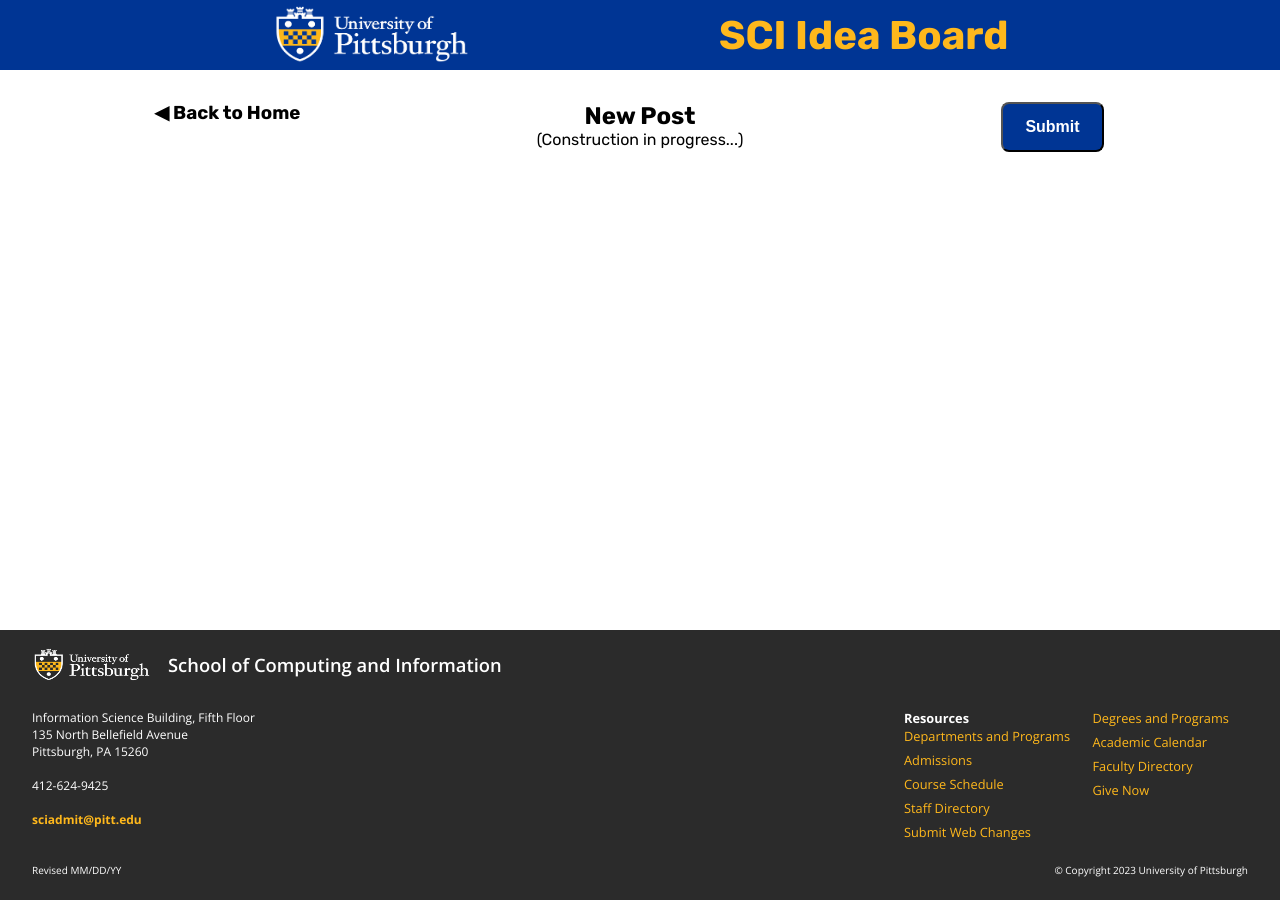
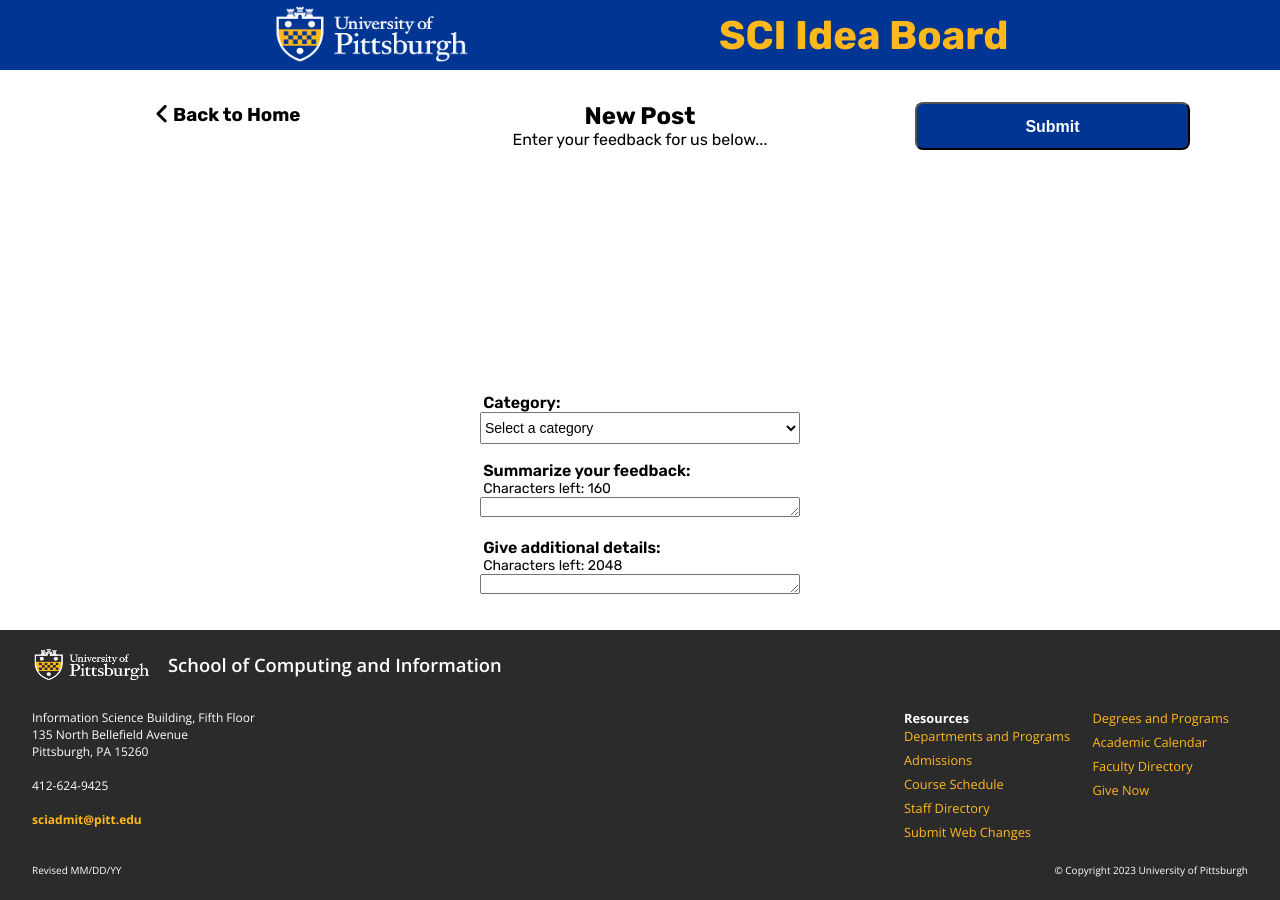
Before and after one commit to jonprice99/sci-billboards, a Next.js app: page /new_post in a window 1280 px wide. Built offline with nearby package versions, Linux system fonts and the light colour scheme.

Commit message:
Rough New Post page

```diff
--- a/app/boards/Board.module.css
+++ b/app/boards/Board.module.css
@@ -127,6 +127,7 @@
   font-size: 16px;
   font-weight: bold;
   border-radius: 8px;
+  max-width: 18rem;
 }
 
 .button:active {
--- a/app/components/Home_Center.module.css
+++ b/app/components/Home_Center.module.css
@@ -39,7 +39,7 @@
 /* Mobile */
 @media (max-width: 700px) {
     .center {
-        padding: 6rem 0 4rem;
+        padding: 2rem 0 2rem;
     }
 
     .center::before {
--- a/app/new_post/NewPost.module.css
+++ b/app/new_post/NewPost.module.css
@@ -15,6 +15,10 @@
   align-content: center;
   justify-content: space-between;
   text-align: center;
+}
+
+.grid h3 {
+  max-height: 3rem;
 }
 
 .card {
@@ -88,6 +92,7 @@
   font-size: 16px;
   font-weight: bold;
   border-radius: 8px;
+  max-height: 3rem;
 }
 
 .button:active {
@@ -98,6 +103,32 @@
 
 .button:hover {
   box-shadow: 0 12px 16px 0 rgba(0,0,0,0.1), 0 17px 50px 0 rgba(0, 0, 0, 0.075);
+}
+
+.post_form {
+  font-size: 14px;
+}
+
+.post_form p {
+  padding-left: 0.2rem;
+}
+
+.post_form form label {
+  font-weight: 600;
+  font-size: 16px;
+  padding-left: 0.2rem;
+}
+
+.post_form form select {
+  width: 20rem;
+  height: 2rem;
+  font-size: 14px;
+}
+
+.post_form form textarea {
+  width: 20rem;
+  font-size: medium;
+  font-family: Arial, Helvetica, sans-serif;
 }
 
 /* Enable hover only on non-touch devices */
--- a/app/new_post/page.jsx
+++ b/app/new_post/page.jsx
@@ -1,27 +1,101 @@
+'use client';
 import Link from "next/link"
 import styles from './NewPost.module.css'
 import Image from 'next/image'
+import AutoResize from 'react-textarea-autosize';
+import Home_Center from "../components/Home_Center";
+import { FontAwesomeIcon } from '@fortawesome/react-fontawesome'
+import { faAngleLeft } from '@fortawesome/free-solid-svg-icons'
+import { useState, useEffect } from 'react';
+const new_post = () => {
+  // Constant to set the character limit of the post title
+  const title_limit = 160;
+  const descript_limit = 2048;
 
-const new_post = () => {
+  const [titleCount, setTitleCount] = useState(0);
+  const [descriptCount, setPostBodyCount] = useState(0);
+
+  const [category, setCategory] = useState('');
+  const [title, setTitle] = useState('');
+  const [content, setPostBody] = useState('');
+
+  // Define an array of category names (Note: To be replaced with DB connection)
+  const categories = ['Career Services', 'Classes', 'Classrooms', 'Community', 'Curriculum', 'Events', 'Lounges', 'Miscellaneous'];
+
+  // Define a function that handles the form submission
+  function handleSubmit(event) {
+    // Prevent the default browser behavior
+    event.preventDefault();
+
+    // Do something with the form data, such as sending it to an API or displaying it on the screen
+    console.log({ category, title, content });
+  }
+
+  // Function to handle title character count
+  const handleTitleChange = (e) => {
+    setTitle(e.target.value);
+    setTitleCount(e.target.value.length);
+  };
+
+  // Function to handle body character count
+  const handlePostBodyChange = (e) => {
+    setPostBody(e.target.value);
+    setPostBodyCount(e.target.value.length);
+  };
+
   return (
     <main className={styles.main}>
 
       <div className={styles.grid}>
         <Link href='/'>
-          <h3>◀ Back to Home</h3>
+        <h3><FontAwesomeIcon icon={faAngleLeft} size="lg" /> Back to Home</h3>
         </Link>
         <div>
           <h2>
             New Post
           </h2>
-          <p>(Construction in progress...)</p>
+          <p>Enter your feedback for us below...</p>
         </div>
-        <Link href='/new_post' passHref>
-          <button className={styles.button}>Submit</button>
-        </Link>
+          <button className={styles.button} type="submit" onClick={handleSubmit}>Submit</button>
       </div>
 
-      {/* Form for data entry will go here... */}
+      <div className={styles.post_form}>
+        {/* Note: Need to update this so it will post to database */}
+        <form>
+        <label htmlFor="category">Category:</label>
+          <br />
+          <select id="category" value={category} onChange={(e) => setCategory(e.target.value)}>
+            <option value="">Select a category</option>
+            {categories.map((cat) => (
+              <option key={cat} value={cat}>
+                {cat}
+              </option>
+            ))}
+          </select>
+          <br></br>
+          <br></br>
+          <label htmlFor="title">Summarize your feedback:</label>
+          <p>{`Characters left: ${title_limit - titleCount}`}</p>
+          <AutoResize
+            type="text"
+            id="title"
+            value={title}
+            onChange={handleTitleChange}
+            maxLength={title_limit}
+          />
+          <br></br>
+          <br></br>
+          <label htmlFor="post_body">Give additional details:</label>
+          <p>{`Characters left: ${descript_limit - descriptCount}`}</p>
+          <AutoResize
+            id="post_body"
+            value={content}
+            onChange={handlePostBodyChange}
+            maxLength="2048"
+            rows="5"
+          />
+        </form>
+      </div>
     </main>)
 }
 
--- a/package.json
+++ b/package.json
@@ -21,6 +21,7 @@
     "next": "^13.5.4",
     "react": "latest",
     "react-dom": "latest",
+    "react-textarea-autosize": "^8.5.3",
     "tls": "^0.0.1"
   }
 }
```
Also changed, not shown: 1 other file (tests, documents, lock files or other folders).
